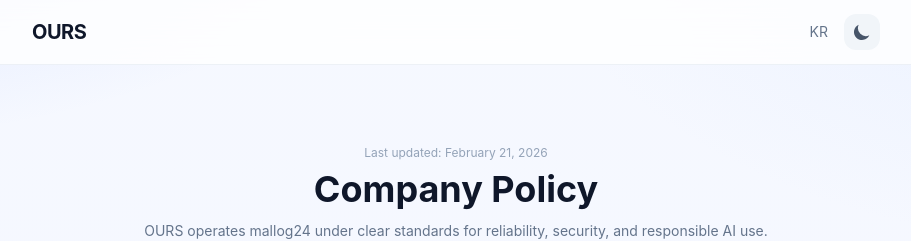
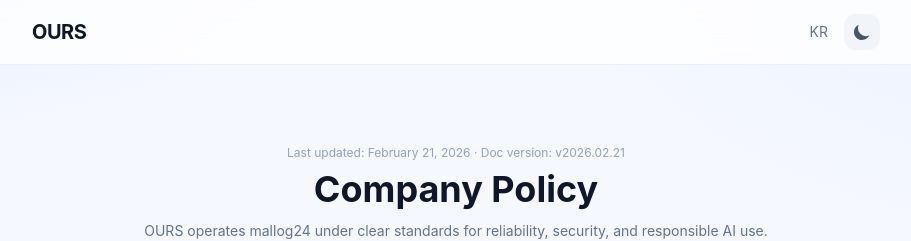
Before and after one commit to hyunw2o/ours-homepage, a Next.js app: page /company-policy-en in a window 1280 px wide. Shown: the top 241 px of the page, without its empty margins (184-1095 px from the left). Built offline with nearby package versions, Linux system fonts and the light colour scheme; a web font is replaced by a local one.

Commit message:
docs(legal): display legal document version in web pages

```diff
--- a/pages/company-policy-en.js
+++ b/pages/company-policy-en.js
@@ -1,5 +1,7 @@
 import Head from 'next/head'
 import Link from 'next/link'
+
+const LEGAL_DOC_VERSION = 'v2026.02.21'
 
 function ThemeToggle({ darkMode, setDarkMode }) {
   return (
@@ -56,7 +58,7 @@ export default function CompanyPolicyEn({ darkMode, setDarkMode }) {
       <main className="py-14 sm:py-20">
         <div className="max-w-4xl mx-auto px-6 space-y-5">
           <div className="text-center mb-8">
-            <p className="text-xs text-slate-400 dark:text-slate-500 mb-2">Last updated: February 21, 2026</p>
+            <p className="text-xs text-slate-400 dark:text-slate-500 mb-2">Last updated: February 21, 2026 · Doc version: {LEGAL_DOC_VERSION}</p>
             <h1 className="text-3xl sm:text-4xl font-bold text-slate-900 dark:text-white">Company Policy</h1>
             <p className="text-sm text-slate-500 dark:text-slate-400 mt-3">
               OURS operates mallog24 under clear standards for reliability, security, and responsible AI use.
--- a/pages/company-policy.js
+++ b/pages/company-policy.js
@@ -1,5 +1,7 @@
 import Head from 'next/head'
 import Link from 'next/link'
+
+const LEGAL_DOC_VERSION = 'v2026.02.21'
 
 function ThemeToggle({ darkMode, setDarkMode }) {
   return (
@@ -56,7 +58,7 @@ export default function CompanyPolicy({ darkMode, setDarkMode }) {
       <main className="py-14 sm:py-20">
         <div className="max-w-4xl mx-auto px-6 space-y-5">
           <div className="text-center mb-8">
-            <p className="text-xs text-slate-400 dark:text-slate-500 mb-2">최종 업데이트: 2026년 2월 21일</p>
+            <p className="text-xs text-slate-400 dark:text-slate-500 mb-2">최종 업데이트: 2026년 2월 21일 · 문서 버전: {LEGAL_DOC_VERSION}</p>
             <h1 className="text-3xl sm:text-4xl font-bold text-slate-900 dark:text-white">회사 정책</h1>
             <p className="text-sm text-slate-500 dark:text-slate-400 mt-3">
               OURS는 mallog24 서비스를 신뢰성, 보안성, 책임성 기준으로 운영합니다.
--- a/pages/privacy-en.js
+++ b/pages/privacy-en.js
@@ -5,6 +5,7 @@ const BUSINESS_REG_NUMBER = process.env.NEXT_PUBLIC_BUSINESS_REG_NUMBER || '696-
 const REPRESENTATIVE_NAME = process.env.NEXT_PUBLIC_REPRESENTATIVE_NAME || 'Hyunwoo Kim'
 const BUSINESS_ADDRESS = process.env.NEXT_PUBLIC_BUSINESS_ADDRESS || '12735, 28 Mudeul-ro, Chowol-eup, Gwangju-si, Gyeonggi-do, Republic of Korea'
 const CONTACT_EMAIL = process.env.NEXT_PUBLIC_CONTACT_EMAIL || 'ours113814@gmail.com'
+const LEGAL_DOC_VERSION = 'v2026.02.21'
 
 function ThemeToggle({ darkMode, setDarkMode }) {
   return (
@@ -61,7 +62,7 @@ export default function PrivacyPolicyEn({ darkMode, setDarkMode }) {
       <main className="py-14 sm:py-20">
         <div className="max-w-4xl mx-auto px-6 space-y-5">
           <div className="text-center mb-8">
-            <p className="text-xs text-slate-400 dark:text-slate-500 mb-2">Last updated: February 21, 2026</p>
+            <p className="text-xs text-slate-400 dark:text-slate-500 mb-2">Last updated: February 21, 2026 · Doc version: {LEGAL_DOC_VERSION}</p>
             <h1 className="text-3xl sm:text-4xl font-bold text-slate-900 dark:text-white">Privacy Policy</h1>
             <p className="text-sm text-slate-500 dark:text-slate-400 mt-3">
               OURS (mallog24) processes personal data in a minimal and secure manner for service delivery.
--- a/pages/privacy.js
+++ b/pages/privacy.js
@@ -5,6 +5,7 @@ const BUSINESS_REG_NUMBER = process.env.NEXT_PUBLIC_BUSINESS_REG_NUMBER || '696-
 const REPRESENTATIVE_NAME = process.env.NEXT_PUBLIC_REPRESENTATIVE_NAME || '김현우'
 const BUSINESS_ADDRESS = process.env.NEXT_PUBLIC_BUSINESS_ADDRESS || '12735, 경기도 광주시 초월읍 무들로 28'
 const CONTACT_EMAIL = process.env.NEXT_PUBLIC_CONTACT_EMAIL || 'ours113814@gmail.com'
+const LEGAL_DOC_VERSION = 'v2026.02.21'
 
 function ThemeToggle({ darkMode, setDarkMode }) {
   return (
@@ -61,7 +62,7 @@ export default function PrivacyPolicy({ darkMode, setDarkMode }) {
       <main className="py-14 sm:py-20">
         <div className="max-w-4xl mx-auto px-6 space-y-5">
           <div className="text-center mb-8">
-            <p className="text-xs text-slate-400 dark:text-slate-500 mb-2">최종 업데이트: 2026년 2월 21일</p>
+            <p className="text-xs text-slate-400 dark:text-slate-500 mb-2">최종 업데이트: 2026년 2월 21일 · 문서 버전: {LEGAL_DOC_VERSION}</p>
             <h1 className="text-3xl sm:text-4xl font-bold text-slate-900 dark:text-white">개인정보처리방침</h1>
             <p className="text-sm text-slate-500 dark:text-slate-400 mt-3">
               OURS(mallog24)는 이용자의 개인정보를 최소 범위로 처리하며, 관련 법령과 보안 원칙을 준수합니다.
--- a/pages/terms-en.js
+++ b/pages/terms-en.js
@@ -1,5 +1,7 @@
 import Head from 'next/head'
 import Link from 'next/link'
+
+const LEGAL_DOC_VERSION = 'v2026.02.21'
 
 function ThemeToggle({ darkMode, setDarkMode }) {
   return (
@@ -56,7 +58,7 @@ export default function TermsEn({ darkMode, setDarkMode }) {
       <main className="py-14 sm:py-20">
         <div className="max-w-4xl mx-auto px-6 space-y-5">
           <div className="text-center mb-8">
-            <p className="text-xs text-slate-400 dark:text-slate-500 mb-2">Effective date: February 21, 2026</p>
+            <p className="text-xs text-slate-400 dark:text-slate-500 mb-2">Effective date: February 21, 2026 · Doc version: {LEGAL_DOC_VERSION}</p>
             <h1 className="text-3xl sm:text-4xl font-bold text-slate-900 dark:text-white">Terms of Service</h1>
             <p className="text-sm text-slate-500 dark:text-slate-400 mt-3">
               These Terms define rights and responsibilities for using mallog24 web and mobile services operated by OURS.
--- a/pages/terms.js
+++ b/pages/terms.js
@@ -1,5 +1,7 @@
 import Head from 'next/head'
 import Link from 'next/link'
+
+const LEGAL_DOC_VERSION = 'v2026.02.21'
 
 function ThemeToggle({ darkMode, setDarkMode }) {
   return (
@@ -56,7 +58,7 @@ export default function Terms({ darkMode, setDarkMode }) {
       <main className="py-14 sm:py-20">
         <div className="max-w-4xl mx-auto px-6 space-y-5">
           <div className="text-center mb-8">
-            <p className="text-xs text-slate-400 dark:text-slate-500 mb-2">시행일: 2026년 2월 21일</p>
+            <p className="text-xs text-slate-400 dark:text-slate-500 mb-2">시행일: 2026년 2월 21일 · 문서 버전: {LEGAL_DOC_VERSION}</p>
             <h1 className="text-3xl sm:text-4xl font-bold text-slate-900 dark:text-white">이용약관</h1>
             <p className="text-sm text-slate-500 dark:text-slate-400 mt-3">
               본 약관은 OURS가 제공하는 mallog24 서비스의 이용 조건, 권리, 책임을 규정합니다.
```
